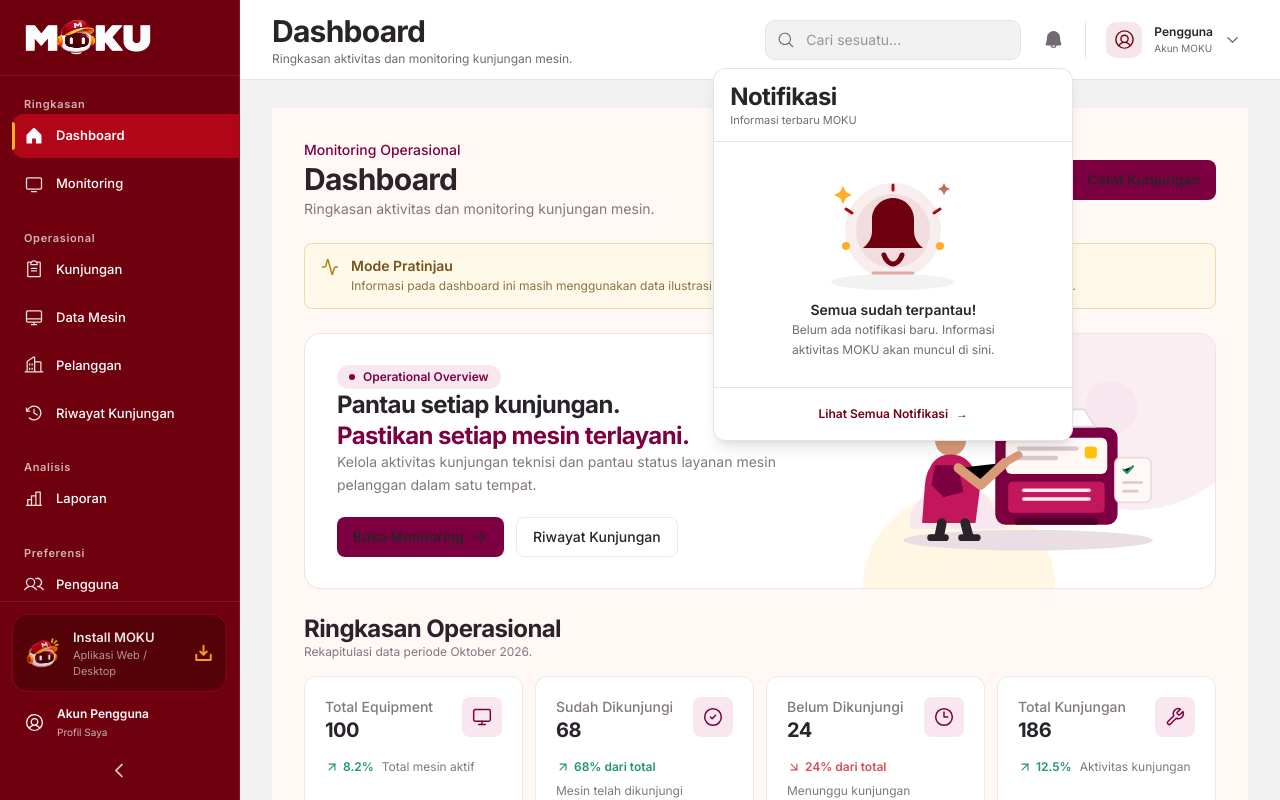
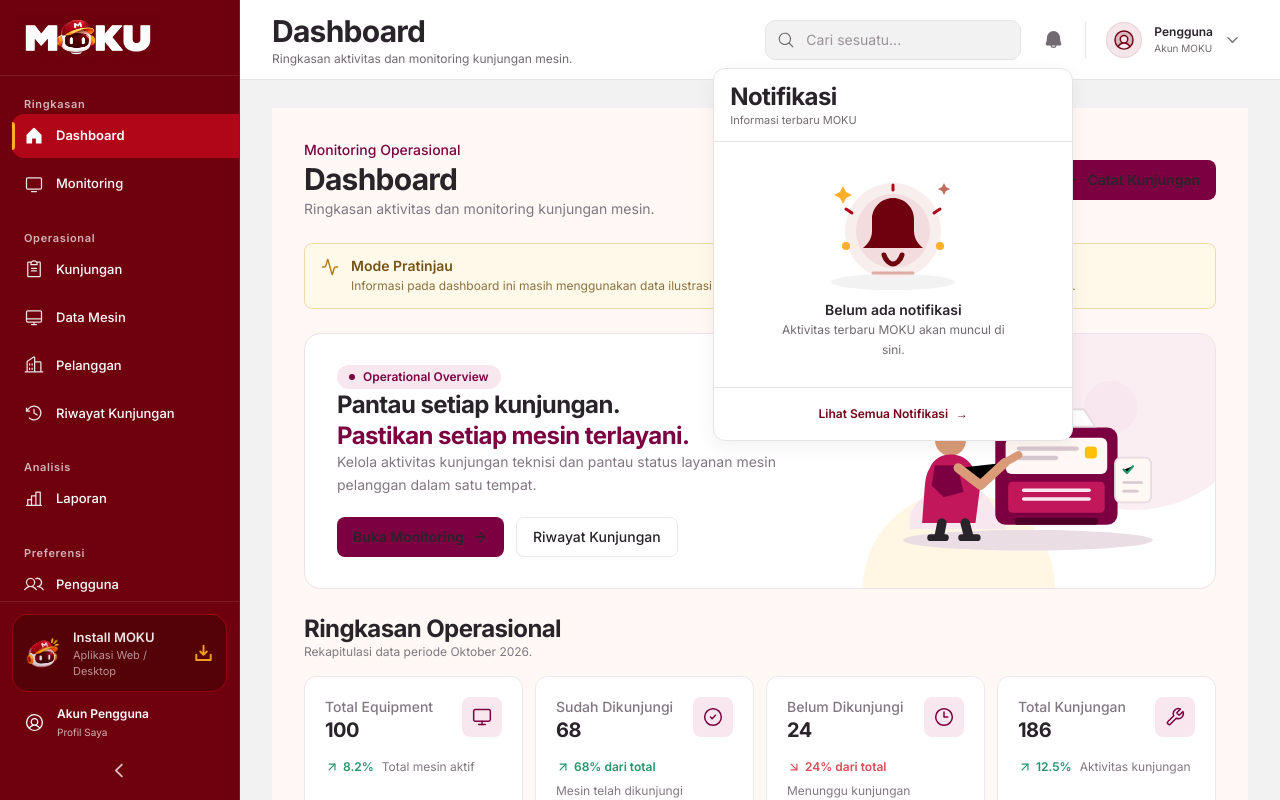
Before and after one commit to irwanfuzi/Moku-app, a Next.js app: page / in a window 1280 px wide. Both pictures are taken after a click on the button 1053 px from the left and 39 px from the top of the page. Shown: the top 800 px of the page. Built offline with nearby package versions, Linux system fonts and the light colour scheme.

Commit message:
style: refine header dropdown and avatar appearance
Updated notification messages and adjusted avatar styling.

```diff
--- a/src/components/layout/app-header.tsx
+++ b/src/components/layout/app-header.tsx
@@ -1,3 +1,4 @@
+
 "use client";
 
 import Link from "next/link";
@@ -54,7 +55,7 @@ const dropdownBase = `
   absolute right-0 top-full z-50 mt-2
   origin-top-right overflow-hidden rounded-xl
   border border-border bg-surface
-  shadow-lg shadow-black/10
+  shadow-[0_6px_20px_rgba(0,0,0,0.06)]
   transform-gpu
   transition-[opacity,transform]
   ease-out
@@ -428,12 +429,11 @@ export default function AppHeader({
                     <EmptyNotificationIllustration />
 
                     <p className="mt-1 text-sm font-semibold text-foreground">
-                      Semua sudah terpantau!
+                      Belum ada notifikasi
                     </p>
 
                     <p className="mt-1 max-w-[230px] text-xs leading-relaxed text-muted">
-                      Belum ada notifikasi baru. Informasi aktivitas MOKU akan
-                      muncul di sini.
+                      Aktivitas terbaru MOKU akan muncul di sini.
                     </p>
                   </div>
                 )}
@@ -482,11 +482,12 @@ export default function AppHeader({
               <div
                 className="
                   flex h-9 w-9 shrink-0 items-center
-                  justify-center rounded-control
+                  justify-center rounded-full
+                  border border-primary/10
                   bg-primary-light text-primary
                 "
               >
-                <UserCircle size={23} weight="regular" />
+                <UserCircle size={24} weight="duotone" />
               </div>
 
               <div className="hidden min-w-0 text-left sm:block">
```
